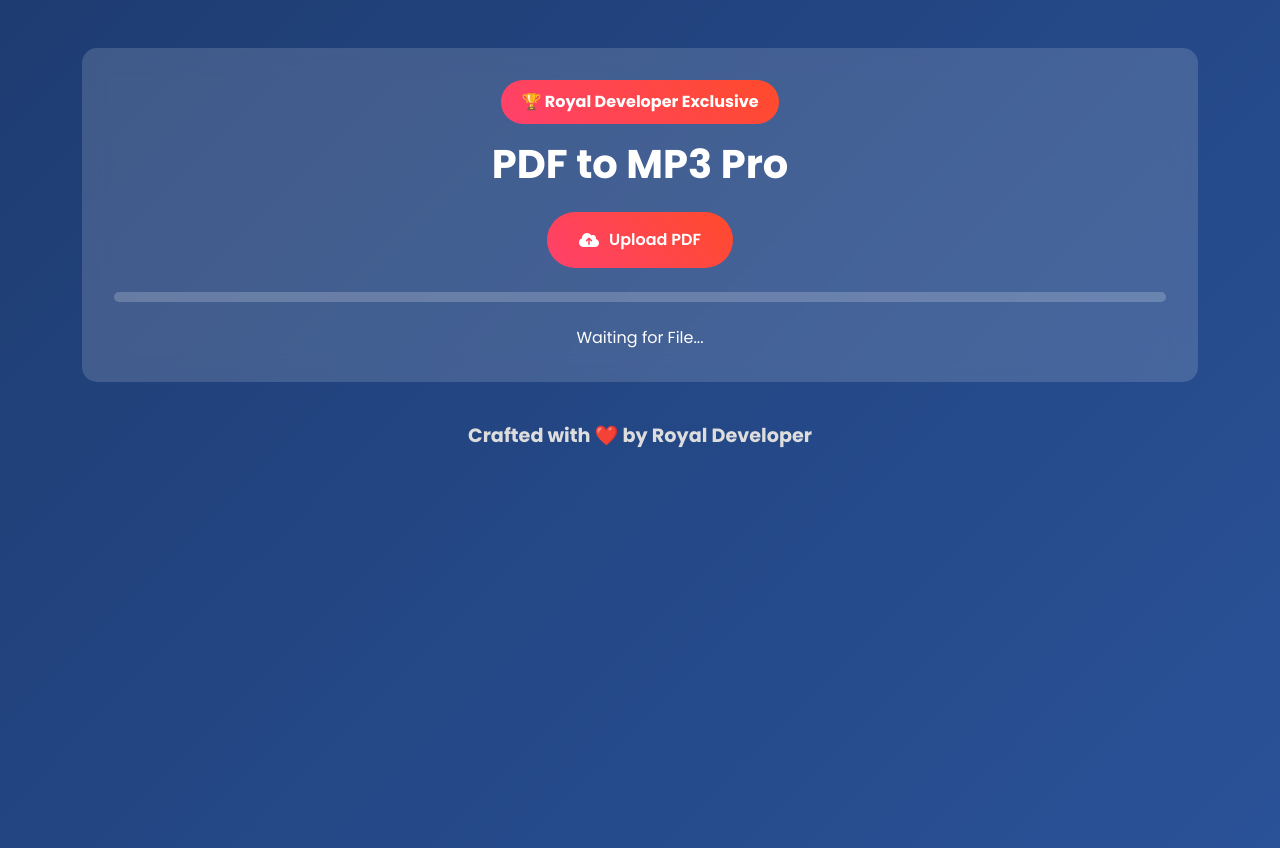
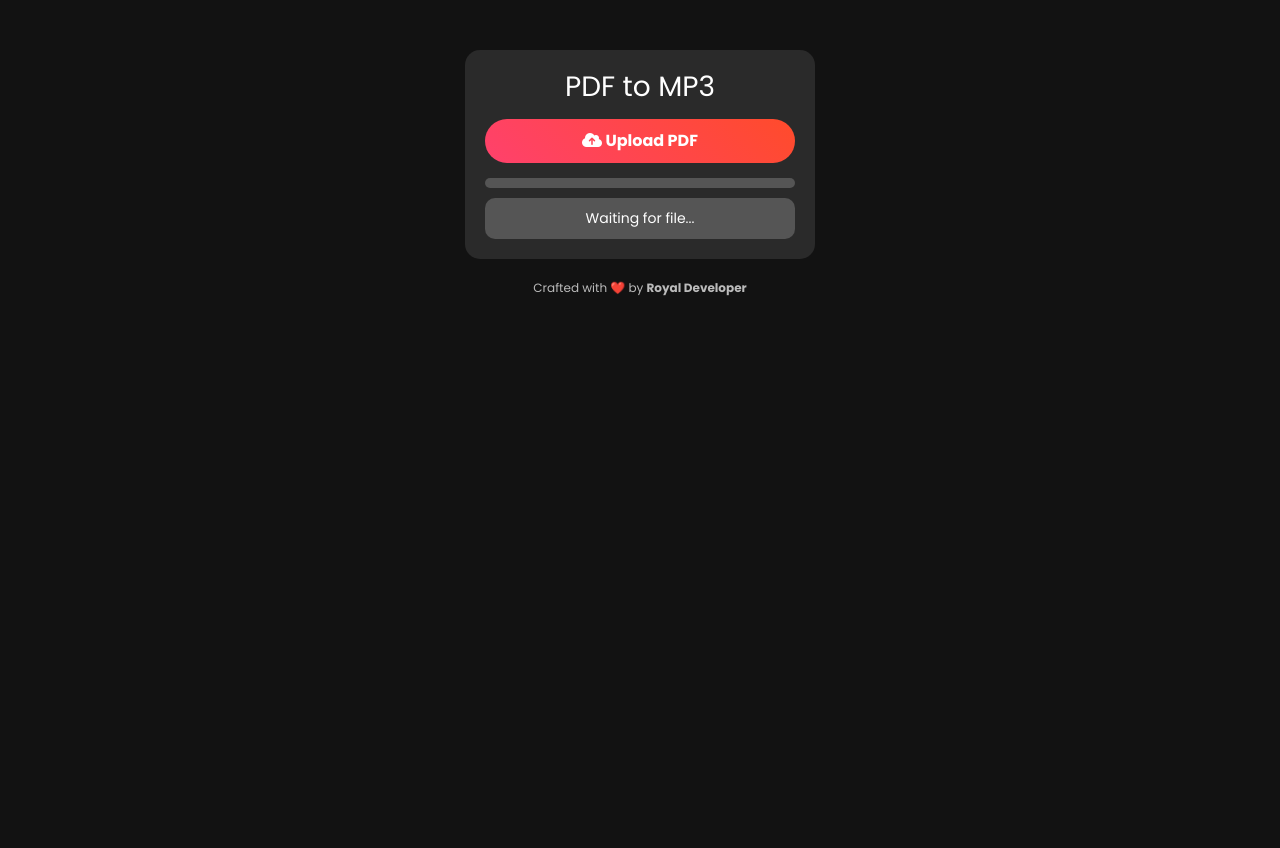
Before and after one commit to royal450/DigitalSolutionsMidia, a Flask app: page / in a window 1280 px wide. After the commit the page ends 296 px from the top, so only its background shows below. Run offline with Flask 3, Linux system fonts and the light colour scheme; some libraries are stand-ins or nearby versions.

Commit message:
Update index.html

```diff
--- a/templates/index.html
+++ b/templates/index.html
@@ -3,59 +3,30 @@
 <head>
     <meta charset="UTF-8">
     <meta name="viewport" content="width=device-width, initial-scale=1.0">
-    <title>Royal Developer | PDF to MP3 Pro</title>
+    <title>Royal Developer | PDF to MP3</title>
 
-    <!-- Bootstrap & Font Awesome -->
+    <!-- Bootstrap & FontAwesome -->
     <link rel="stylesheet" href="https://cdn.jsdelivr.net/npm/bootstrap@5.3.0/dist/css/bootstrap.min.css">
     <link rel="stylesheet" href="https://cdnjs.cloudflare.com/ajax/libs/font-awesome/6.4.2/css/all.min.css">
-    <script src="https://cdn.jsdelivr.net/npm/sweetalert2@11"></script>
 
     <!-- Google Fonts -->
     <link href="https://fonts.googleapis.com/css2?family=Poppins:wght@400;600;700&display=swap" rel="stylesheet">
 
     <style>
-        :root {
-            --primary-gradient: linear-gradient(135deg, #1e3c72, #2a5298);
-            --secondary-gradient: linear-gradient(45deg, #ff416c, #ff4b2b);
-            --text-light: #fff;
-            --text-dark: #222;
+        body {
+            background-color: #121212;
+            color: white;
+            font-family: 'Poppins', sans-serif;
+            text-align: center;
+            padding-top: 50px;
         }
 
-        body {
-            background: var(--primary-gradient);
-            color: var(--text-light);
-            font-family: 'Poppins', sans-serif;
-            min-height: 100vh;
-        }
-
-        .glass-card {
-            background: rgba(255, 255, 255, 0.15);
-            backdrop-filter: blur(12px);
+        .container-box {
+            background: rgba(255, 255, 255, 0.1);
             border-radius: 15px;
-            padding: 2rem;
-            margin-top: 3rem;
-            text-align: center;
-        }
-
-        .developer-badge {
-            background: var(--secondary-gradient);
-            padding: 10px 20px;
-            border-radius: 30px;
-            font-size: 1rem;
-            display: inline-block;
-            font-weight: bold;
-        }
-
-        .upload-label {
-            background: var(--secondary-gradient);
-            padding: 1rem 2rem;
-            border-radius: 50px;
-            cursor: pointer;
-            transition: all 0.3s ease;
-            font-weight: 600;
-            display: inline-flex;
-            align-items: center;
-            gap: 10px;
+            padding: 20px;
+            width: 350px;
+            margin: auto;
         }
 
         .progress-container {
@@ -63,126 +34,119 @@
             height: 10px;
             border-radius: 10px;
             overflow: hidden;
-            margin: 1.5rem 0;
+            margin-top: 15px;
         }
 
         .progress-bar {
-            background: var(--secondary-gradient);
+            background: linear-gradient(45deg, #ff416c, #ff4b2b);
             height: 100%;
             width: 0%;
-            transition: width 0.3s ease-in-out;
         }
 
-        .action-buttons {
-            display: none;
-            gap: 1rem;
-            margin-top: 2rem;
-            justify-content: center;
+        .status-box {
+            background: rgba(255, 255, 255, 0.2);
+            padding: 10px;
+            border-radius: 10px;
+            margin-top: 10px;
+            font-size: 14px;
         }
 
-        .action-btn {
-            background: var(--secondary-gradient);
+        .btn-custom {
+            background: linear-gradient(45deg, #ff416c, #ff4b2b);
+            color: white;
+            font-weight: bold;
             border: none;
-            padding: 12px 30px;
+            padding: 10px 20px;
             border-radius: 50px;
-            color: white;
-            font-weight: 600;
-            display: flex;
-            align-items: center;
-            gap: 10px;
+            cursor: pointer;
+            margin-top: 15px;
+            display: block;
+            width: 100%;
         }
 
         .branding {
-            margin-top: 40px;
-            text-align: center;
-            font-weight: bold;
-            font-size: 1.2rem;
-            color: #ddd;
+            margin-top: 20px;
+            font-size: 12px;
+            color: #bbb;
         }
     </style>
 </head>
 <body>
 
-<div class="container">
-    <div class="glass-card">
-        <div class="developer-badge">🏆 Royal Developer Exclusive</div>
+    <div class="container-box">
+        <h3>PDF to MP3</h3>
 
-        <h1 class="text-center fw-bold mt-3">PDF to MP3 Pro</h1>
-
-        <label for="fileUpload" class="upload-label mt-3">
+        <!-- File Upload -->
+        <input type="file" id="fileUpload" accept=".pdf" hidden>
+        <label for="fileUpload" class="btn-custom">
             <i class="fas fa-cloud-upload-alt"></i> Upload PDF
         </label>
-        <input type="file" id="fileUpload" accept=".pdf" hidden>
 
+        <!-- Progress Bar -->
         <div class="progress-container">
             <div class="progress-bar"></div>
         </div>
 
-        <div class="status-text">Waiting for File...</div>
+        <!-- Status Box -->
+        <div class="status-box">Waiting for file...</div>
 
-        <div class="action-buttons">
-            <button class="action-btn play-btn">
+        <!-- Action Buttons -->
+        <button class="btn-custom play-btn" style="display: none;">
             <i class="fas fa-play"></i> Play Audio
         </button>
-            <button class="action-btn download-btn">
+        <button class="btn-custom download-btn" style="display: none;">
             <i class="fas fa-download"></i> Download MP3
         </button>
     </div>
-    </div>
 
     <div class="branding">Crafted with ❤️ by <strong>Royal Developer</strong></div>
-</div>
 
     <script>
         const fileInput = document.getElementById("fileUpload");
         const progressBar = document.querySelector(".progress-bar");
-    const statusText = document.querySelector(".status-text");
-    const actionButtons = document.querySelector(".action-buttons");
+        const statusBox = document.querySelector(".status-box");
         const playButton = document.querySelector(".play-btn");
         const downloadButton = document.querySelector(".download-btn");
+        let audio = null;
         let isPlaying = false;
-    let audio = null;
+
+        const steps = [
+            "Uploading PDF",
+            "Creating Audio",
+            "Downloading Audio",
+            "Initializing Slice Process",
+            "Complete",
+            "Speak Now",
+            "Speaking"
+        ];
 
         fileInput.addEventListener("change", async function() {
             if (fileInput.files.length > 0) {
                 let formData = new FormData();
                 formData.append("file", fileInput.files[0]);
 
-            Swal.fire({
-                title: "Uploading...",
-                text: "Please wait while the file is being uploaded",
-                icon: "info",
-                allowOutsideClick: false,
-                showConfirmButton: false
-            });
+                progressBar.style.width = "0%";
+                statusBox.textContent = "Uploading PDF... 0%";
 
-            for (let i = 10; i <= 100; i += 10) {
-                await new Promise(resolve => setTimeout(resolve, 500));
+                for (let i = 0; i <= 100; i += 5) {
+                    await new Promise(resolve => setTimeout(resolve, 300));
                     progressBar.style.width = i + "%";
-                statusText.textContent = `Uploading... ${i}%`;
+
+                    let stepIndex = Math.floor((i / 100) * steps.length);
+                    statusBox.textContent = `${steps[stepIndex]}... ${i}%`;
                 }
 
                 let response = await fetch("/upload", { method: "POST", body: formData });
                 let data = await response.json();
 
                 if (data.mp3_files) {
-                Swal.fire({
-                    title: "Success!",
-                    text: "Conversion Complete",
-                    icon: "success"
-                });
-
                     progressBar.style.width = "100%";
-                statusText.textContent = "Conversion Complete!";
-                actionButtons.style.display = "flex";
+                    statusBox.textContent = "Conversion Complete!";
+                    playButton.style.display = "block";
+                    downloadButton.style.display = "block";
                     audio = new Audio(`/output/${data.mp3_files[0]}`);
                 } else {
-                Swal.fire({
-                    title: "Error!",
-                    text: data.error,
-                    icon: "error"
-                });
-                statusText.textContent = "Error: " + data.error;
+                    statusBox.textContent = "Error: " + data.error;
                     progressBar.style.width = "0%";
                 }
             }
@@ -193,6 +157,7 @@
                 audio.play();
                 isPlaying = true;
                 playButton.innerHTML = '<i class="fas fa-pause"></i> Pause Audio';
+
                 audio.onended = function() {
                     isPlaying = false;
                     playButton.innerHTML = '<i class="fas fa-play"></i> Play Audio';
```
Lines whose indentation alone changed are shown as unchanged.
